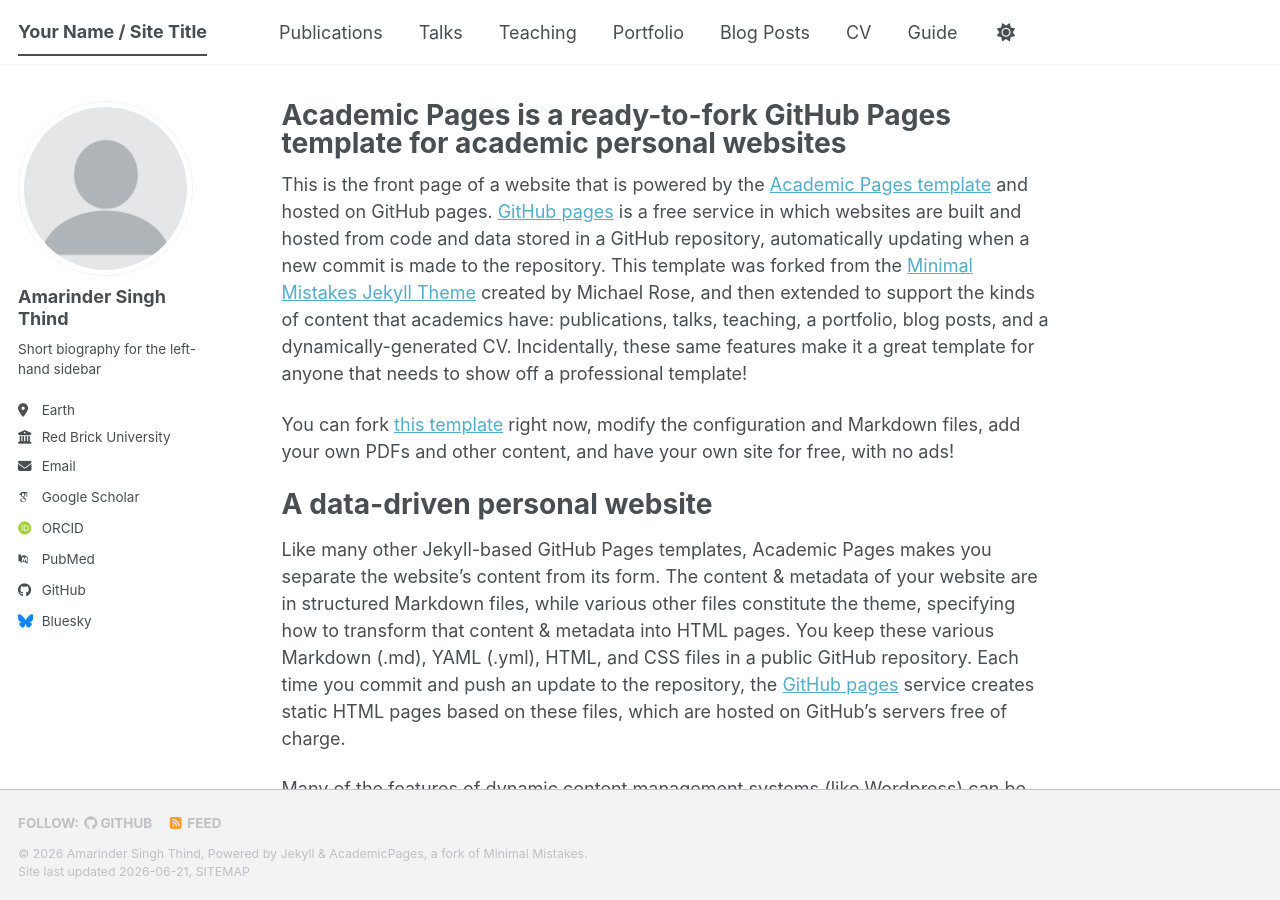
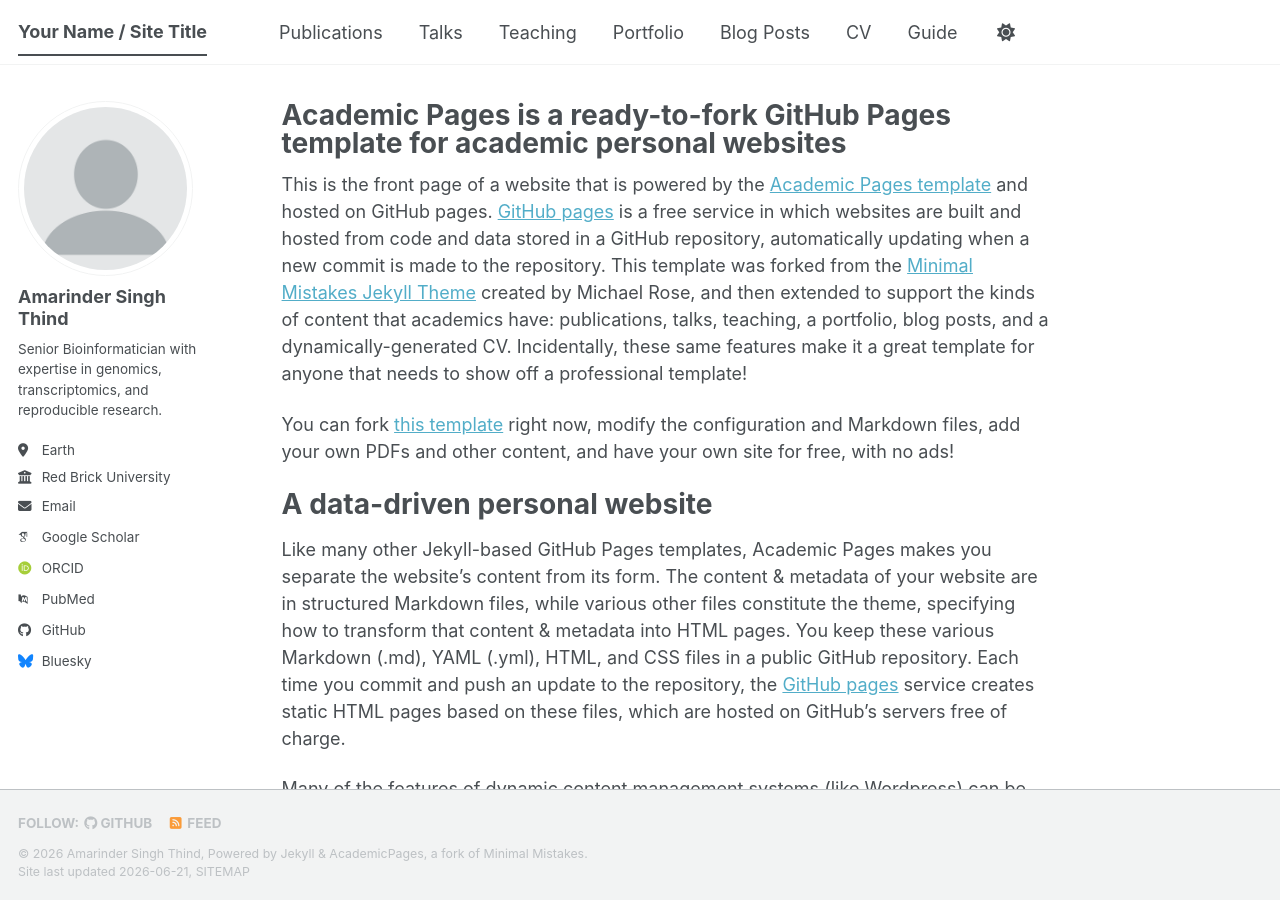
Before and after one commit to amarinderthind/amarinderthind.github.io, a Jekyll site: the page built from _pages/about.md, in a window 1280 px wide and 900 px high. Built offline with Jekyll 4.4.1, drawn with Linux system fonts in a browser that asks for light colours; some web fonts are replaced; a script bundle is joined from its source files by our own code; library files that are not in the unit come from our copies.

Commit message:
Update _config.yml
short bio update

```diff
--- a/_config.yml
+++ b/_config.yml
@@ -26,7 +26,7 @@ author:
   avatar           : "profile.png"
   name             : "Amarinder Singh Thind"
   pronouns         : # example: "she/her"
-  bio              : "Short biography for the left-hand sidebar"
+  bio              : "Senior Bioinformatician with expertise in genomics, transcriptomics, and reproducible research."
   location         : "Earth"
   employer         : "Red Brick University"
   uri              : # URL
```
